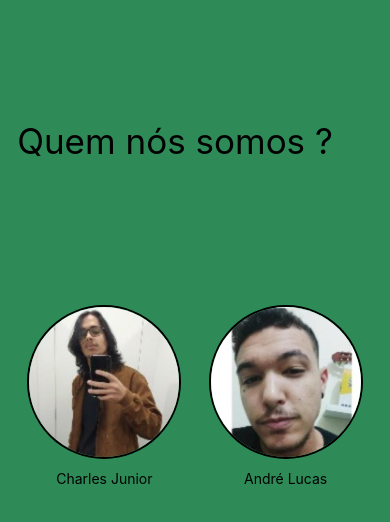
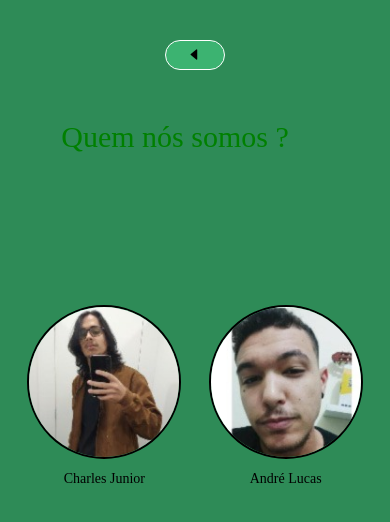
Before and after one commit to CharlesJKK/Rick-And-Morty-App, a React Native app: screen /PeoplesPage in a window 390 px wide. Shown: the top 522 px of the page. Built offline with nearby package versions, Linux system fonts and the light colour scheme.

Commit message:
Botão de voltar adicionado na pagina de quem somos

```diff
--- a/package.json
+++ b/package.json
@@ -17,7 +17,8 @@
     "react": "18.1.0",
     "react-native": "0.70.1",
     "react-native-safe-area-context": "^4.3.4",
-    "react-native-screens": "^3.17.0"
+    "react-native-screens": "^3.17.0",
+    "react-native-vector-icons": "^9.2.0"
   },
   "devDependencies": {
     "@babel/core": "^7.12.9",
--- a/src/screens/WhoWeWherePage/index.js
+++ b/src/screens/WhoWeWherePage/index.js
@@ -1,19 +1,25 @@
 import * as React from 'react';
-import { Text, View, Image } from 'react-native';
+import { Text, View, Image, TouchableOpacity } from 'react-native';
+import Icon from 'react-native-vector-icons/AntDesign'
+import { useNavigation } from '@react-navigation/native';
 
 function WhowewherePage() {
+  const navigation = useNavigation()
   return (
     <View style={{ flex: 1, justifyContent: 'space-evenly', alignItems: 'center', backgroundColor: '#2E8B57', flexDirection: 'row'}}>
+      <TouchableOpacity onPress={() => navigation.goBack()} style={{position: 'absolute', top: 40, width: 60, height: 30, backgroundColor: '#3CB371', borderWidth: 1, borderColor: 'white', borderRadius: 50 , justifyContent: 'center', alignItems: 'center'}}>
+        <Icon name='caretleft' color={'black'}/>
+      </TouchableOpacity>
       <View style={{position: 'absolute', width: '100%', top: 120}}>
-        <Text style={{alignSelf: 'center', fontSize: 35, color: 'black', right: 20}}>Quem nós somos ?</Text>
+        <Text style={{alignSelf: 'center', fontSize: 30, color: 'green', right: 20, fontFamily: 'BungeeSpice-Regular'}}>Quem nós somos ?</Text>
       </View>
       <View style={{borderWidth: 2, borderRadius: 80, bottom: 40}}>
         <Image source={require('../../../assets/charles.jpg')} style={{height: 150, width: 150, borderRadius: 80}}/>
-        <Text style={{position: 'absolute', alignSelf: 'center', bottom: -30, color: 'black'}}>Charles Junior</Text>
+        <Text style={{position: 'absolute', alignSelf: 'center', bottom: -30, color: 'black', fontFamily: 'BungeeSpice-Regular'}}>Charles Junior</Text>
       </View>
       <View style={{borderWidth: 2, borderRadius: 80, bottom: 40}}>
         <Image source={require('../../../assets/andre.jpg')} style={{height: 150, width: 150, borderRadius: 80}}/>
-        <Text style={{position: 'absolute', alignSelf: 'center', bottom: -30, color: 'black'}}>André Lucas</Text>
+        <Text style={{position: 'absolute', alignSelf: 'center', bottom: -30, color: 'black', fontFamily: 'BungeeSpice-Regular'}}>André Lucas</Text>
       </View>
     </View>
   );
```
